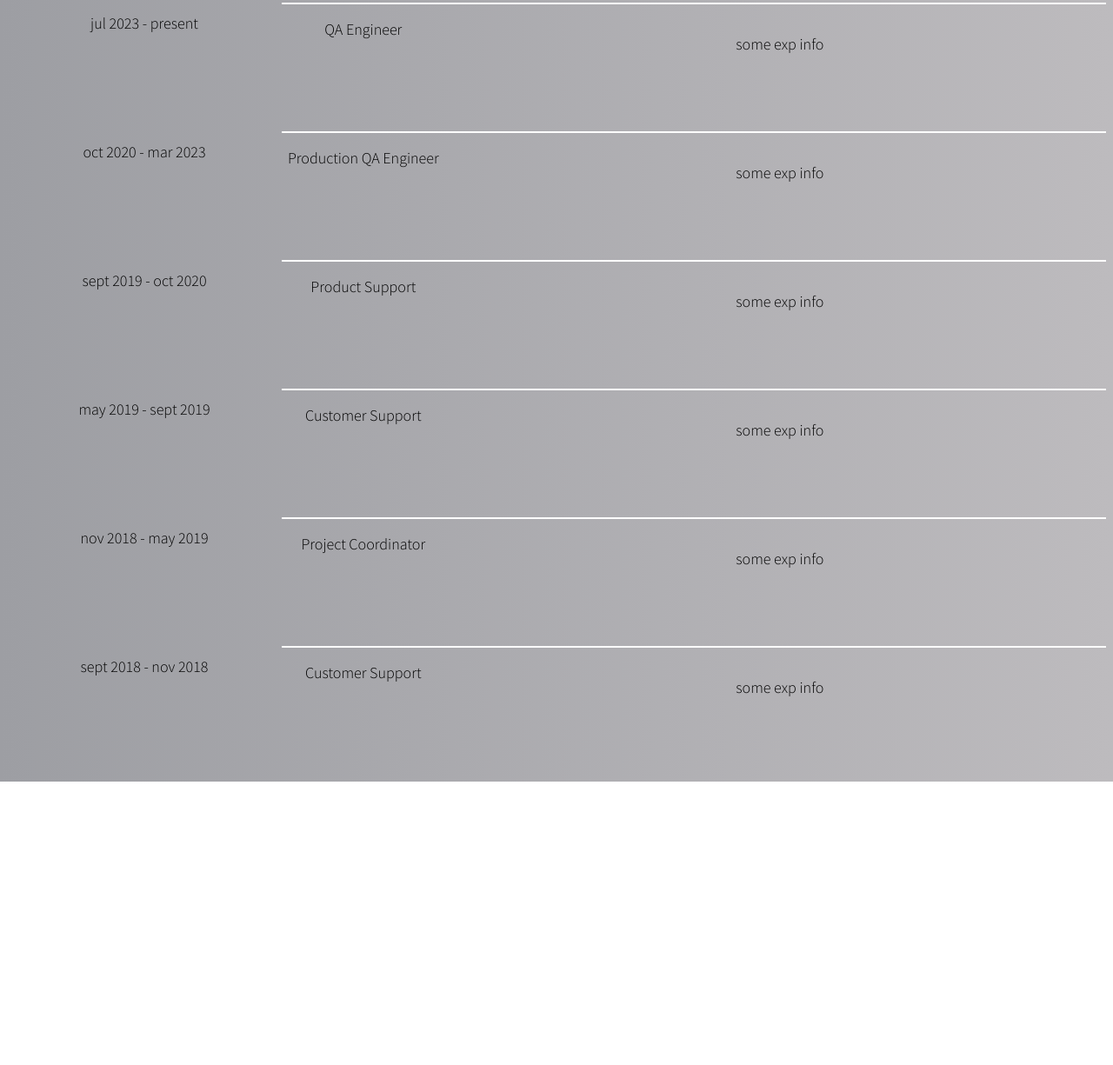
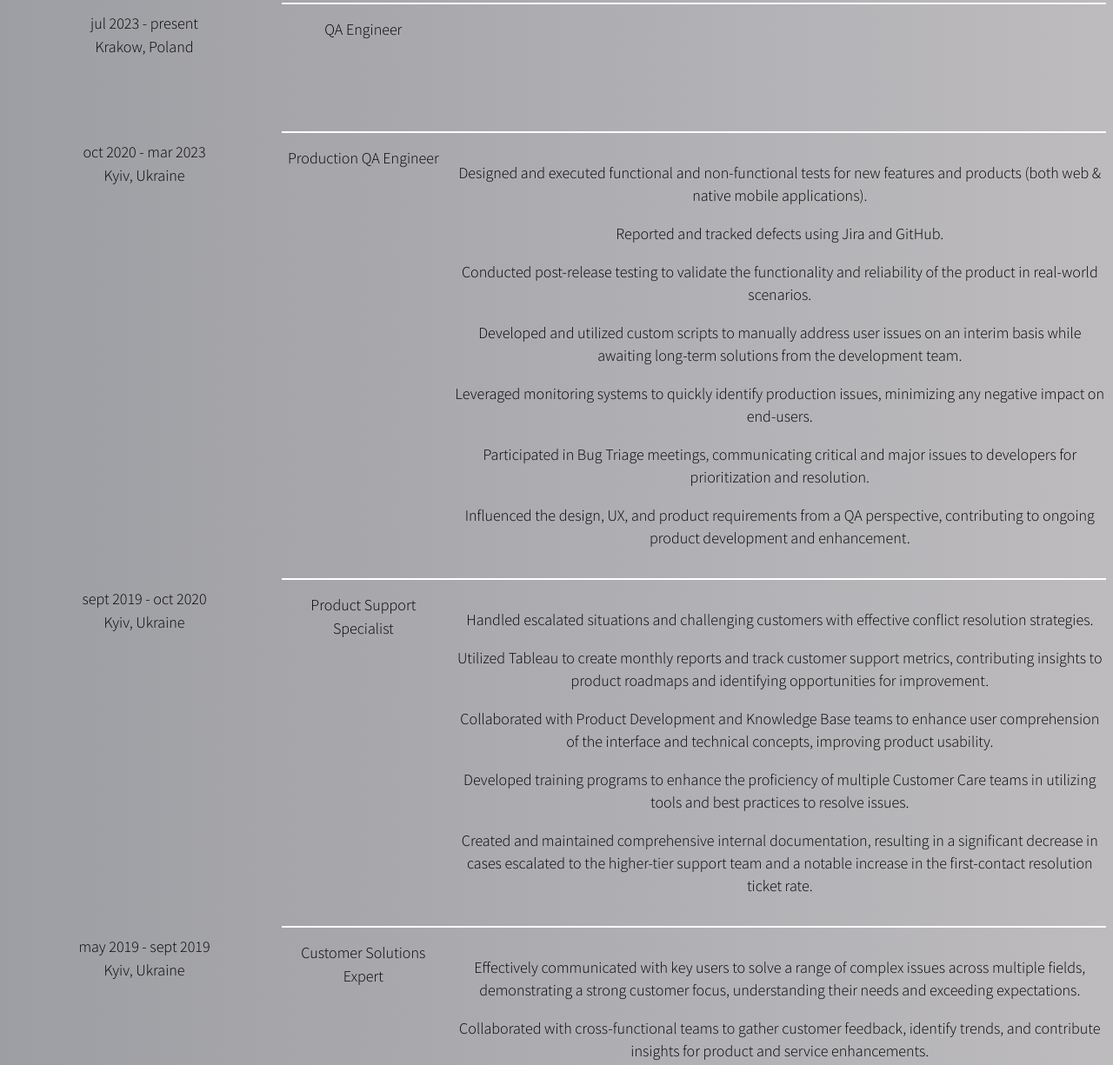
Before and after one commit to t1js/resume-site, a plain HTML site: page resume.html in a window 1280 px wide. Shown: the part 300-1525 px from the top of the page at 87% size. Before the commit the page ends 1199 px from the top, so only its background shows below. Drawn offline with Linux system fonts and the light colour scheme.

Commit message:
added experience info to the resume page

```diff
--- a/resume.html
+++ b/resume.html
@@ -2,7 +2,7 @@
 <html lang="en">
 <head>
     <meta charset="utf-8">
-    <title>Future CV site</title>
+    <title>future CV site</title>
     <meta name="viewport" content="width=device-width, initial-scale=1">
     <link rel="icon" type="image/png" href="images/favicon.png">
     <link rel="stylesheet" href="css/style.css">
@@ -62,61 +62,83 @@
         </div>
 
         <article class="job">
-            <div class="job_dates">jul 2023 - present</div>
+            <div class="job_dates">jul 2023 - present<br>Krakow, Poland</div>
             <div class="job_details">
               <div class="title">QA Engineer</div>
               <div class="content">
-                <p>some exp info</p>
+                <p></p>
+                <p></p>
+                <p></p>
+                <p></p>
               </div>
             </div>
           </article>
 
             <article class="job">
-              <div class="job_dates">oct 2020 - mar 2023</div>
+              <div class="job_dates">oct 2020 - mar 2023<br>Kyiv, Ukraine</div>
               <div class="job_details">
                 <div class="title">Production QA Engineer</div>
                 <div class="content">
-                  <p>some exp info</p>
+                    <p>Designed and executed functional and non-functional tests for new features and products (both web & native mobile applications).</p>
+                    <p>Reported and tracked defects using Jira and GitHub.</p>
+                    <p>Conducted post-release testing to validate the functionality and reliability of the product in real-world scenarios.</p>
+                    <p>Developed and utilized custom scripts to manually address user issues on an interim basis while awaiting long-term solutions from the development team.</p>
+                    <p>Leveraged monitoring systems to quickly identify production issues, minimizing any negative impact on end-users.</p>
+                    <p>Participated in Bug Triage meetings, communicating critical and major issues to developers for prioritization and resolution.</p>
+                    <p>Influenced the design, UX, and product requirements from a QA perspective, contributing to ongoing product development and enhancement.</p>
                 </div>
               </div>
             </article>
 
             <article class="job">
-                <div class="job_dates">sept 2019 - oct 2020</div>
+                <div class="job_dates">sept 2019 - oct 2020<br>Kyiv, Ukraine</div>
                 <div class="job_details">
-                  <div class="title">Product Support</div>
+                  <div class="title">Product Support Specialist</div>
                   <div class="content">
-                    <p>some exp info</p>
+                    <p>Handled escalated situations and challenging customers with effective conflict resolution strategies.</p>
+                    <p>Utilized Tableau to create monthly reports and track customer support metrics, contributing insights to product roadmaps and identifying opportunities for improvement.</p>
+                    <p>Collaborated with Product Development and Knowledge Base teams to enhance user comprehension of the interface and technical concepts, improving product usability.</p>
+                    <p>Developed training programs to enhance the proficiency of multiple Customer Care teams in utilizing tools and best practices to resolve issues.</p>
+                    <p>Created and maintained comprehensive internal documentation, resulting in a significant decrease in cases escalated to the higher-tier support team and a notable increase in the first-contact resolution ticket rate.</p>
                   </div>
                 </div>
               </article>
 
               <article class="job">
-                <div class="job_dates">may 2019 - sept 2019</div>
+                <div class="job_dates">may 2019 - sept 2019<br>Kyiv, Ukraine</div>
                 <div class="job_details">
-                  <div class="title">Customer Support</div>
+                  <div class="title">Customer Solutions Expert</div>
                   <div class="content">
-                    <p>some exp info</p>
+                    <p>Effectively communicated with key users to solve a range of complex issues across multiple fields, demonstrating a strong customer focus, understanding their needs and exceeding expectations.</p>
+                    <p>Collaborated with cross-functional teams to gather customer feedback, identify trends, and contribute insights for product and service enhancements.</p>
+                    <p>Utilized in-depth product and service knowledge to provide accurate information and guide customers to appropriate solutions.</p>
+                    <p>Adapted to changing priorities, high-volume periods, and quickly learned new technologies or processes.</p>
+                    <p>Participated in ongoing Customer Care training to enhance skills and stay up-to-date on the latest industry developments.</p>
                   </div>
                 </div>
               </article>
 
               <article class="job">
-                <div class="job_dates">nov 2018 - may 2019</div>
+                <div class="job_dates">nov 2018 - may 2019<br>Kyiv, Ukraine</div>
                 <div class="job_details">
                   <div class="title">Project Coordinator</div>
                   <div class="content">
-                    <p>some exp info</p>
+                    <p>Monitored project activities and deliverables, ensuring adherence to established KPIs and SLAs, and proactively addressing any deviations.</p>
+                    <p>Served as a reliable interface between team members and managers, facilitating seamless communication, sharing project updates, and ensuring alignment with project goals.</p>
+                    <p>Conducted regular performance evaluations and provided constructive feedback to team members, fostering a culture of continuous improvement and professional growth.</p>
+                    <p>Trained and mentored new employees to ensure smooth onboarding.</p>
+                    <p>Expertly handled edge cases and customer issues, providing timely resolutions and maintaining high levels of customer satisfaction.</p>
                   </div>
                 </div>
               </article>
 
               <article class="job">
-                <div class="job_dates">sept 2018 - nov 2018</div>
+                <div class="job_dates">sept 2018 - nov 2018<br>Kyiv, Ukraine</div>
                 <div class="job_details">
                   <div class="title">Customer Support</div>
                   <div class="content">
-                    <p>some exp info</p>
+                    <p>Responded promptly to user inquiries through various channels, including email, chat messages, and phone calls.</p>
+                    <p>Provided comprehensive assistance to customers, addressing their concerns and resolving issues.</p>
                   </div>
                 </div>
               </article>
```
